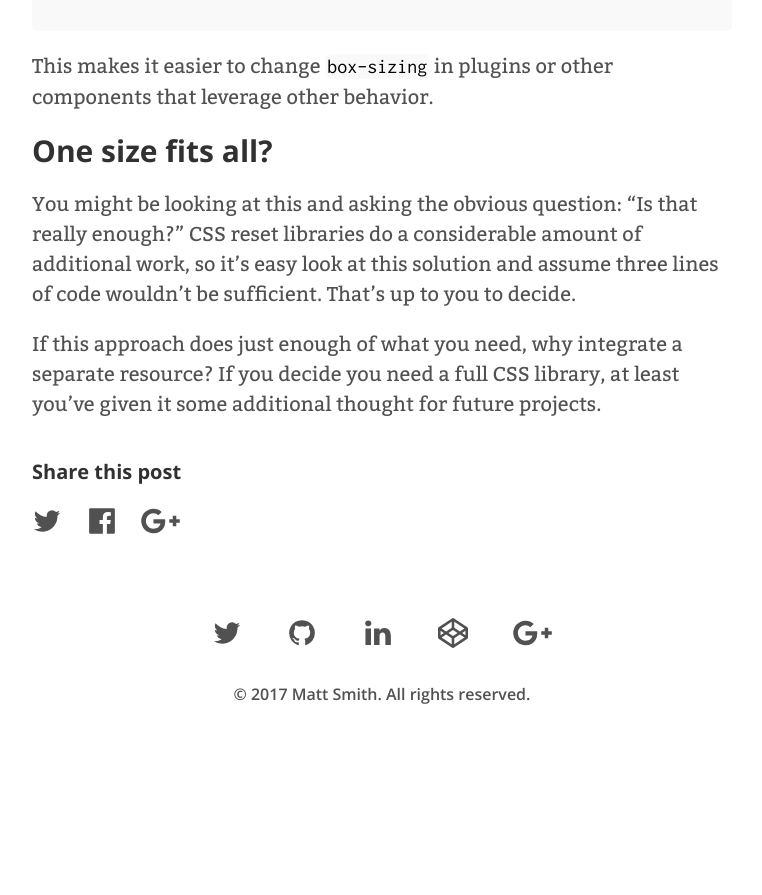
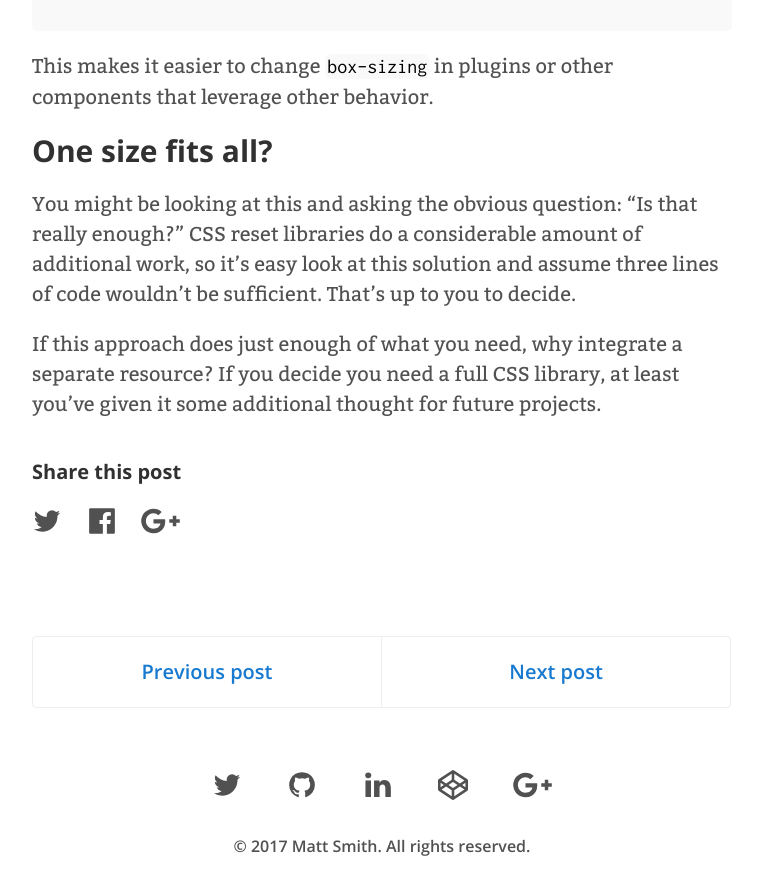
Before and after one commit to AllThingsSmitty/allthingssmitty.github.io, a Jekyll site: the page built from _posts/2017-01-09-css-reset-for-minimalists.md, in a window 1280 px wide and 900 px high, scrolled down 1155 px. Shown: the top 895 px of the window, without its empty margins (258-1020 px from the left). Built offline with Jekyll 4.4.1, drawn with Linux system fonts in a browser that asks for light colours; comment, search, counter and statistics services are not loaded; before the commit the page ends 1903 px from its top, so only the background shows below that; some of the changed lines change nothing that is shown.

Commit message:
Added prev-next buttons to posts

```diff
--- a/_layouts/post.html
+++ b/_layouts/post.html
@@ -13,4 +13,6 @@ layout: default
 
 {% include share-page.html %}
 
+{% include prev-next.html %}
+
 {% include comments.html %}
```
